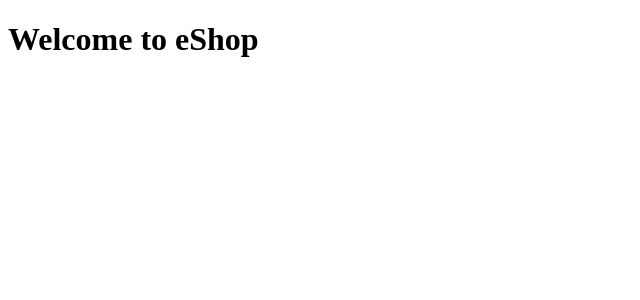
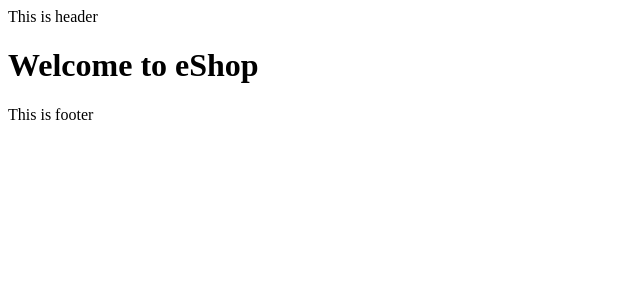
Before and after one commit to codpen/eshop-ecommerce-react, a React (Create React App) app in the folder frontend/: page / in a window 1280 px wide. Shown: the top 300 px of the page, without its empty margins (0-640 px from the left). Built offline with nearby package versions, Linux system fonts and the light colour scheme.

Commit message:
add README

```diff
--- a/frontend/src/App.js
+++ b/frontend/src/App.js
@@ -1,9 +1,15 @@
+import Header from "./components/Header"
+import Footer from './components/Footer'
 
 function App() {
   return (
-    <div className="App">
-      <h1>Welcome to eShop</h1>
-    </div>
+    <>
+      <Header />
+      <main>
+          <h1>Welcome to eShop</h1>
+      </main>
+      <Footer />
+    </>
   );
 }
 
--- a/frontend/src/components/Footer.js
+++ b/frontend/src/components/Footer.js
@@ -0,0 +1,11 @@
+import React from 'react'
+
+const Footer = () => {
+     return (
+          <footer>
+               This is footer
+          </footer>
+     )
+}
+
+export default Footer
--- a/frontend/src/components/Header.js
+++ b/frontend/src/components/Header.js
@@ -0,0 +1,11 @@
+import React from 'react'
+
+const Header = () => {
+     return (
+          <header>
+               This is header
+          </header>
+     )
+}
+
+export default Header
```
Also changed, not shown: 1 other file (tests, documents, lock files or other folders).
